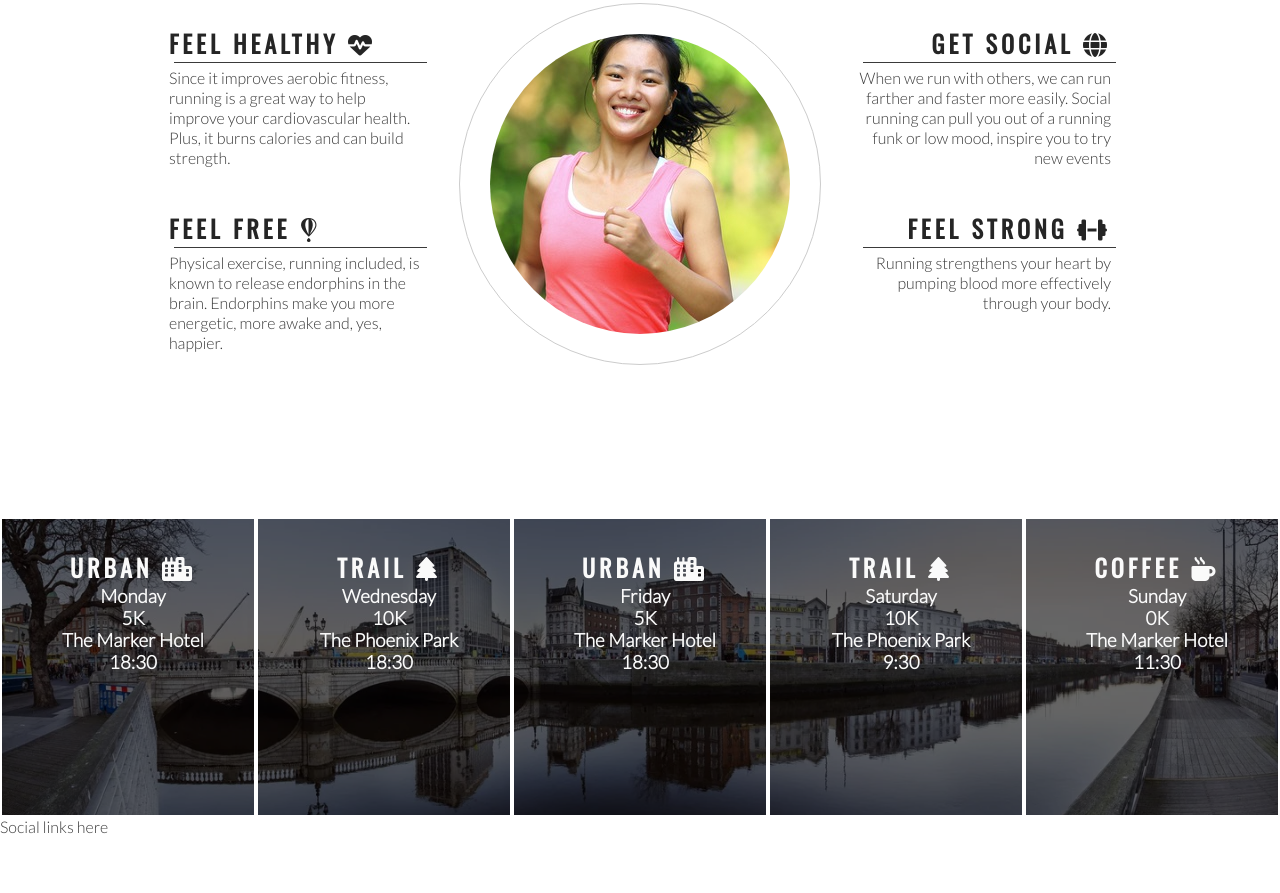
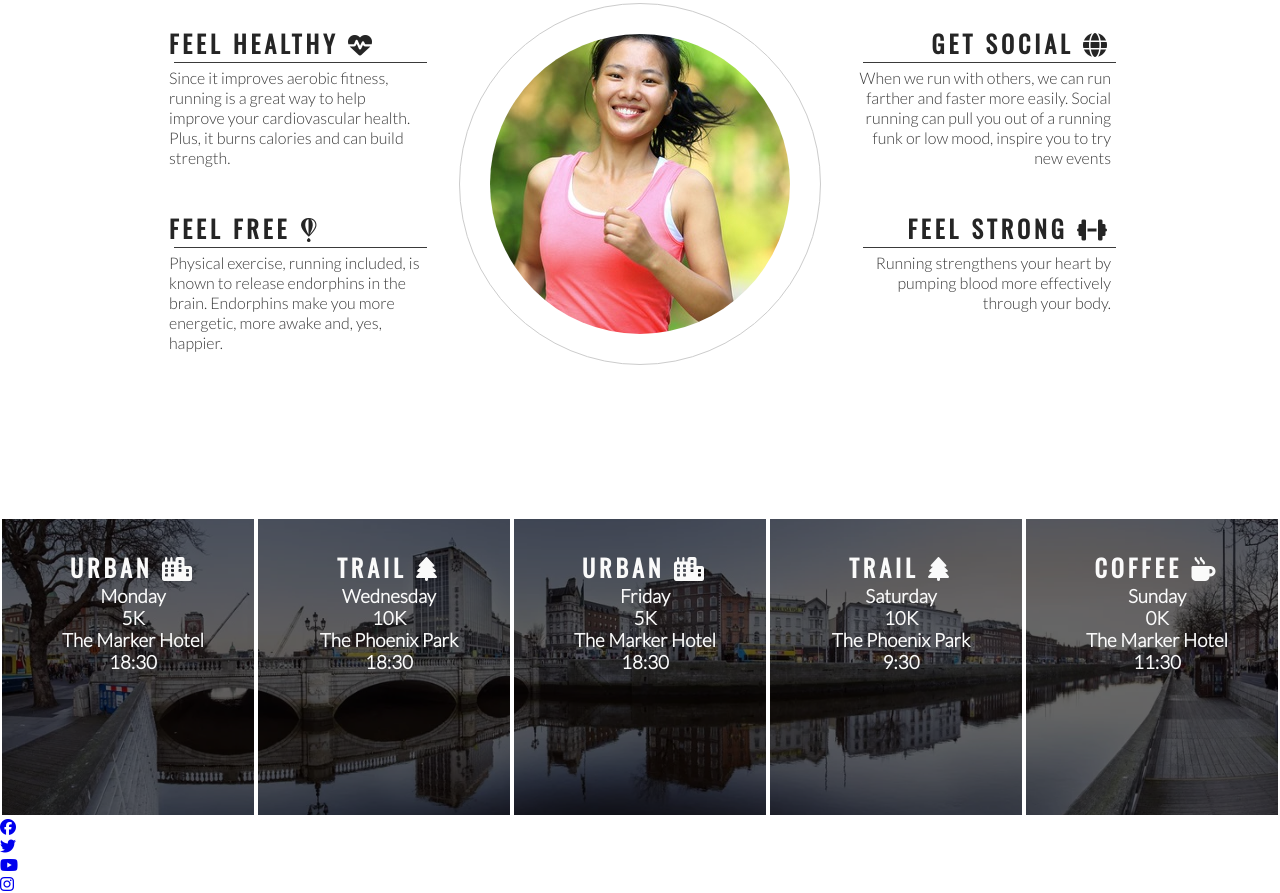
Before and after one commit to mpysys/love-running, a plain HTML site: page index.html in a window 1280 px wide. Shown: the part 778-1671 px from the top of the page. Before the commit the page ends 1614 px from the top, so only its background shows below. Drawn offline with nearby package versions, Linux system fonts and the light colour scheme.

Commit message:
add social media icons to footer

```diff
--- a/index.html
+++ b/index.html
@@ -100,7 +100,26 @@
             <h3>11:30</h3>
         </div>
     </section>
-    <footer>Social links here</footer>
+    <footer>
+        <ul>
+            <li>
+                <a href="https://facebook.com" target="_blank" rel="noopener"
+                    aria-label="visit our Facebook page (opens in a new tab)"><i class="fab fa-facebook"></i></a>
+            </li>
+            <li>
+                <a href="https://twitter.com" target="_blank" rel="noopener"
+                    aria-label="visit our Twitter page (opens in a new tab)"><i class="fab fa-twitter"></i></a>
+            </li>
+            <li>
+                <a href="https://youtube.com" target="_blank" rel="noopener"
+                    aria-label="visit our YouTube page (opens in a new tab)"><i class="fab fa-youtube"></i></a>
+            </li>
+            <li>
+                <a href="https://instagram.com" target="_blank" rel="noopener"
+                    aria-label="visit our Instagram page (opens in a new tab)"><i class="fab fa-instagram"></i></a>
+            </li>
+        </ul>
+    </footer>
 
     <!-- font awesome script -->
     <script src="https://kit.fontawesome.com/b6419e2ce1.js" crossorigin="anonymous"></script>
```
